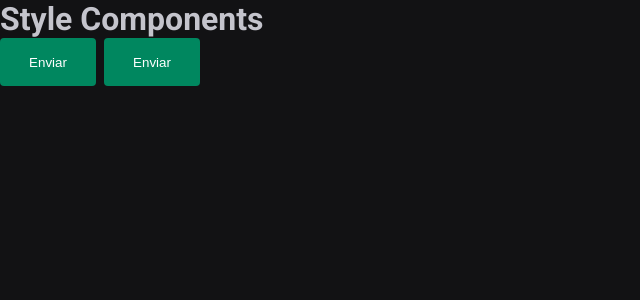
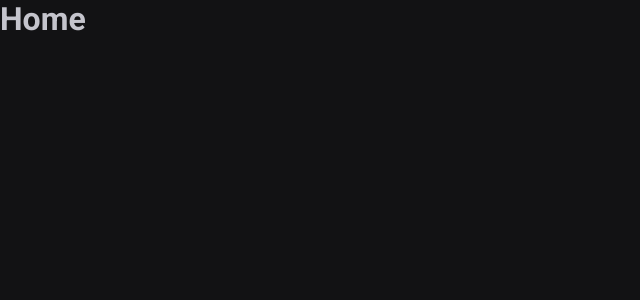
Before and after one commit to KayoRenato/FocusTime, a React (Vite) app: page / in a window 1280 px wide. Shown: the top 300 px of the page, without its empty margins (0-640 px from the left). Built offline with nearby package versions, Linux system fonts and the light colour scheme.

Commit message:
chore: add react-router-dom and Router

```diff
--- a/package.json
+++ b/package.json
@@ -12,6 +12,7 @@
   "dependencies": {
     "react": "^18.2.0",
     "react-dom": "^18.2.0",
+    "react-router-dom": "^6.8.2",
     "styled-components": "^5.3.8"
   },
   "devDependencies": {
--- a/src/App.tsx
+++ b/src/App.tsx
@@ -1,15 +1,15 @@
+import { BrowserRouter } from 'react-router-dom'
 import { ThemeProvider } from 'styled-components'
-import { Button } from './components/Button'
+import { Router } from './Router'
 import { GlobalStyle } from './styles/global'
 import { defaultTheme } from './styles/themes/default'
 
 export function App() {
   return (
     <ThemeProvider theme={defaultTheme}>
-      <h1>Style Components</h1>
-      <Button variant="primary" />
-      <Button variant="secondary" />
-
+      <BrowserRouter>
+        <Router />
+      </BrowserRouter>
       <GlobalStyle />
     </ThemeProvider>
   )
--- /dev/null
+++ b/src/Router.tsx
@@ -0,0 +1,12 @@
+import { Routes, Route } from 'react-router-dom'
+import { History } from './pages/History'
+import { Home } from './pages/Home'
+
+export function Router() {
+  return (
+    <Routes>
+      <Route path="/" element={<Home />} />
+      <Route path="/history" element={<History />} />
+    </Routes>
+  )
+}
--- /dev/null
+++ b/src/pages/History.tsx
@@ -0,0 +1,3 @@
+export function History() {
+  return <h1>History</h1>
+}
--- /dev/null
+++ b/src/pages/Home.tsx
@@ -0,0 +1,3 @@
+export function Home() {
+  return <h1>Home</h1>
+}
```
Also changed, not shown: 1 other file (tests, documents, lock files or other folders).
